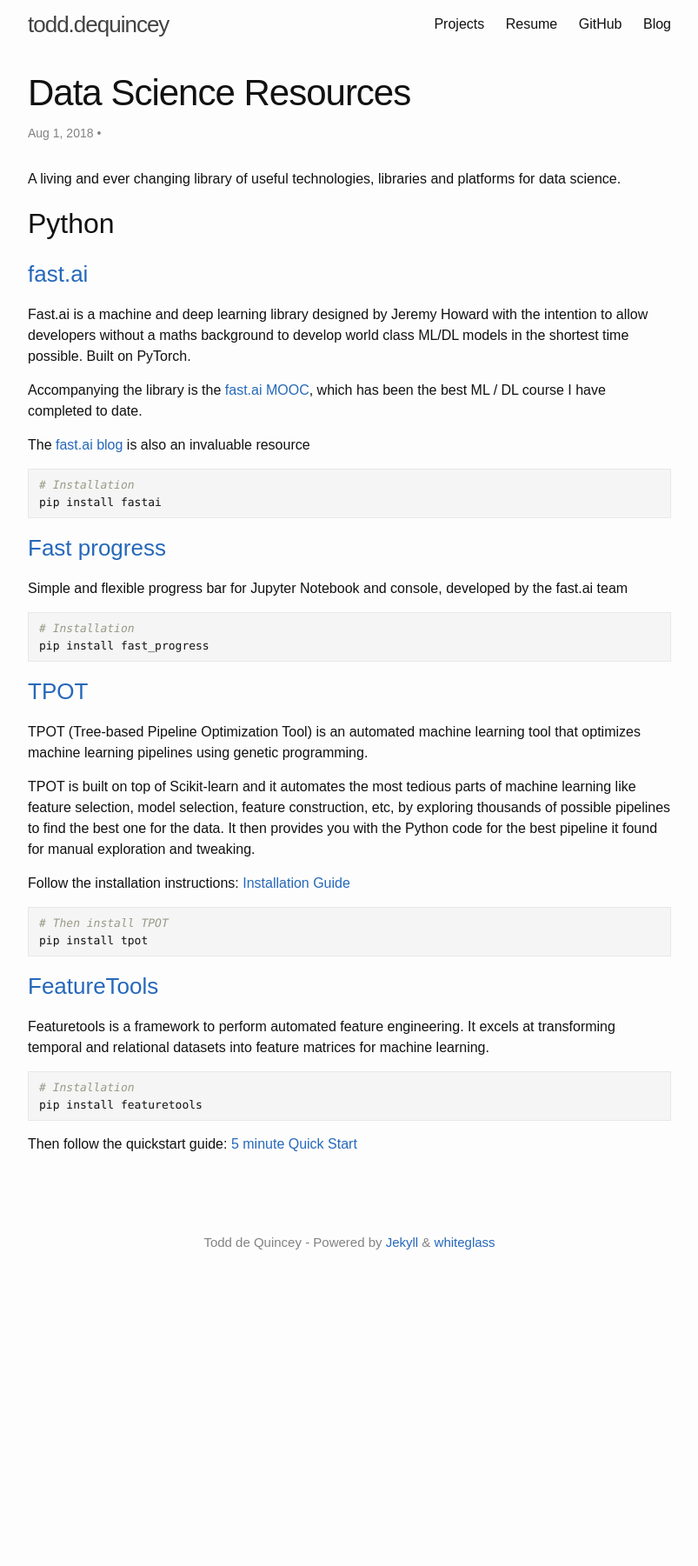
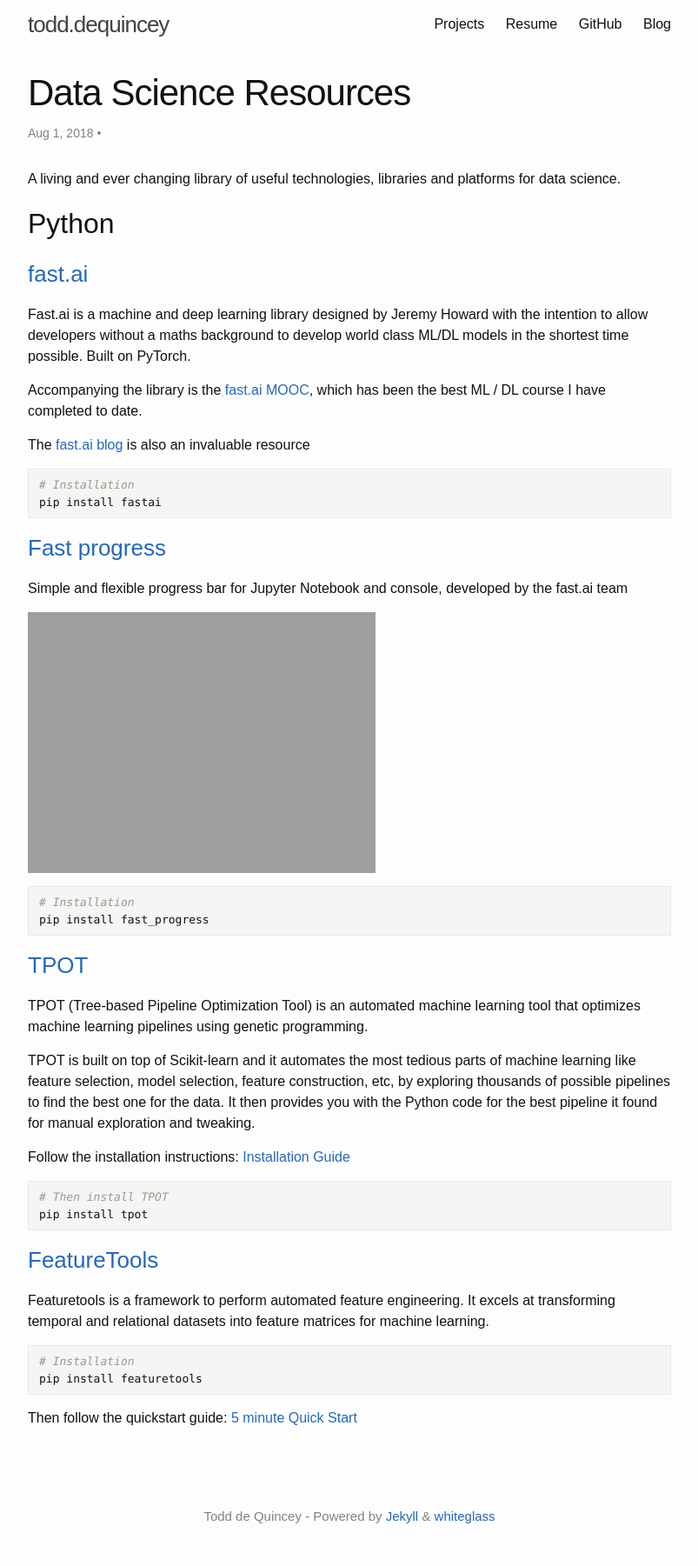
Before and after one commit to toddy86/dequincey.blog, a Jekyll site: the page built from _posts/2018-08-01-data-science-resources.md, in a window 1280 px wide. Shown: the whole page at 87% size, without its empty margins (238-1041 px from the left). Built offline with Jekyll 4.4.1, drawn with Linux system fonts in a browser that asks for light colours; before the commit the page ends 1486 px from its top, so only the background shows below that.

Commit message:
fast_progress added to DS resource page

```diff
--- a/_posts/2018-08-01-data-science-resources.md
+++ b/_posts/2018-08-01-data-science-resources.md
@@ -26,6 +26,8 @@
 <h3><a href="https://github.com/fastai/fast_progress">Fast progress</a></h3>
 Simple and flexible progress bar for Jupyter Notebook and console, developed by the fast.ai team
 
+![Example of fast progress]({{ "/assets/fast_progress.gif"|absolute_url}})
+
 {% highlight ruby %}
 # Installation
 pip install fast_progress
```
Also changed, not shown: 1 other file.
